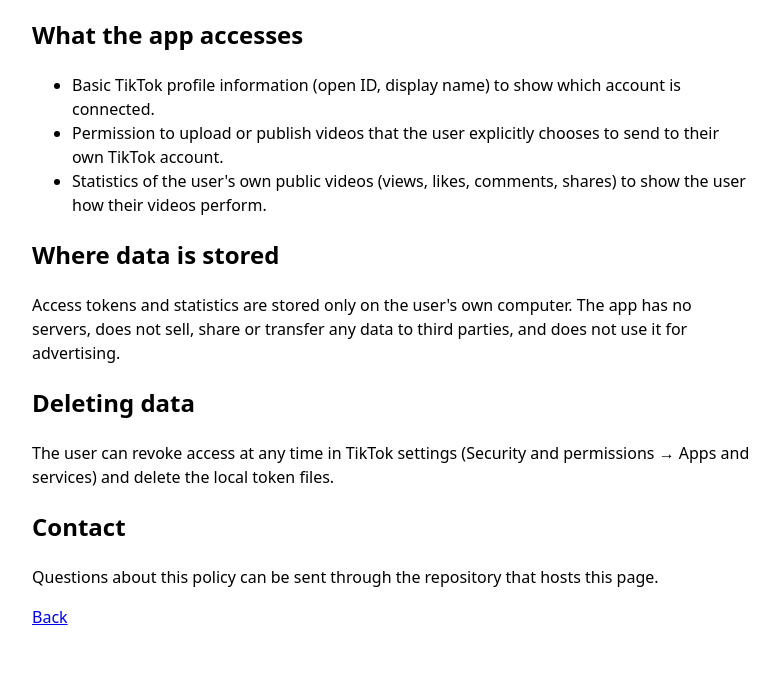
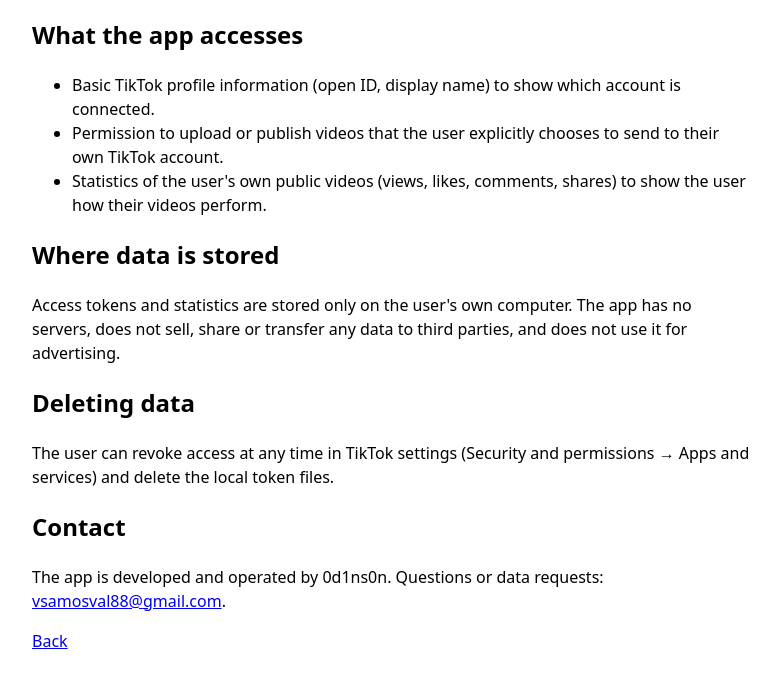
Before and after one commit to 0d1ns0n/mp-studio, a plain HTML site: page privacy.html in a window 1280 px wide. Shown: the part 136-824 px from the top of the page, without its empty margins (248-1027 px from the left). Drawn offline with Linux system fonts and the light colour scheme.

Commit message:
Add developer contact

```diff
--- a/privacy.html
+++ b/privacy.html
@@ -16,7 +16,8 @@ any data to third parties, and does not use it for advertising.</p>
 <h2>Deleting data</h2>
 <p>The user can revoke access at any time in TikTok settings (Security and permissions → Apps and services) and delete the local token files.</p>
 <h2>Contact</h2>
-<p>Questions about this policy can be sent through the repository that hosts this page.</p>
+<p>The app is developed and operated by 0d1ns0n. Questions or data requests:
+<a href="mailto:vsamosval88@gmail.com">vsamosval88@gmail.com</a>.</p>
 <p><a href="index.html">Back</a></p>
 </body>
 </html>
```
Also changed, not shown: index.html (+1 -0 lines), terms.html (+1 -0 lines).
